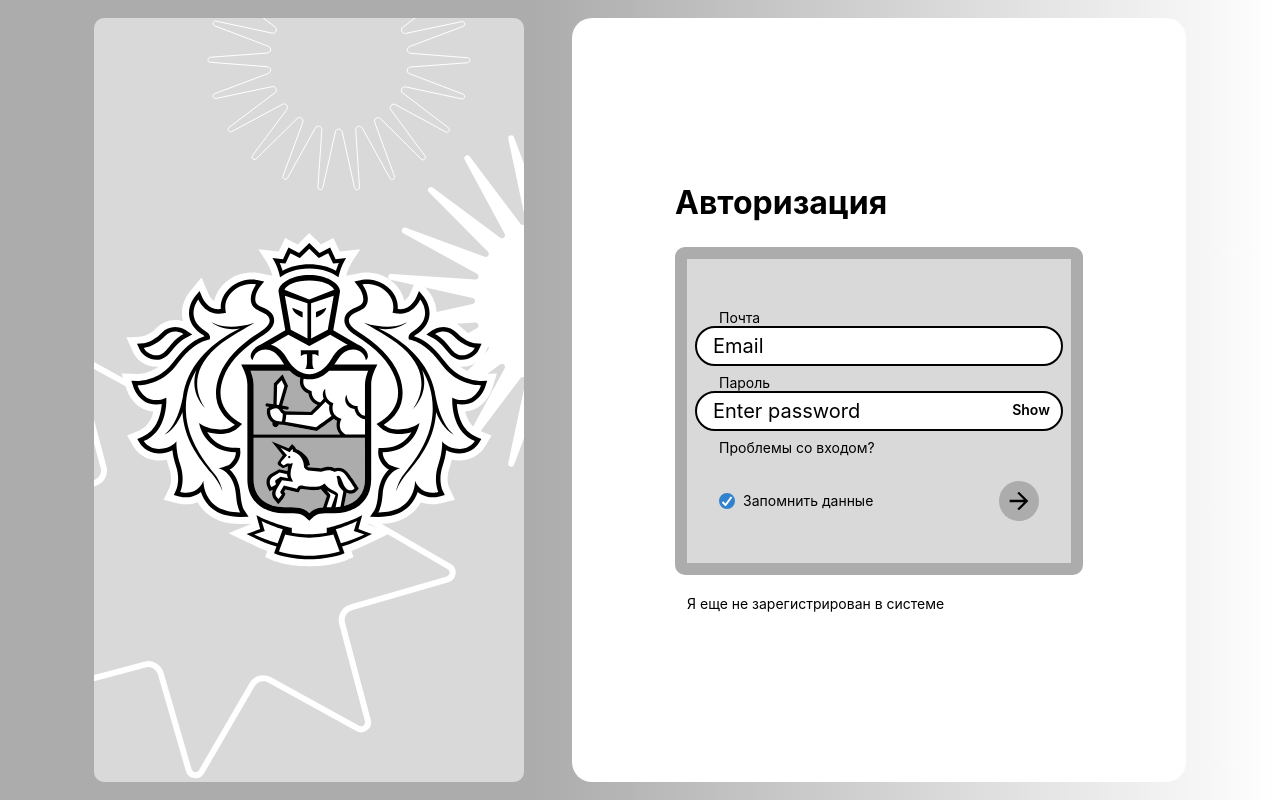
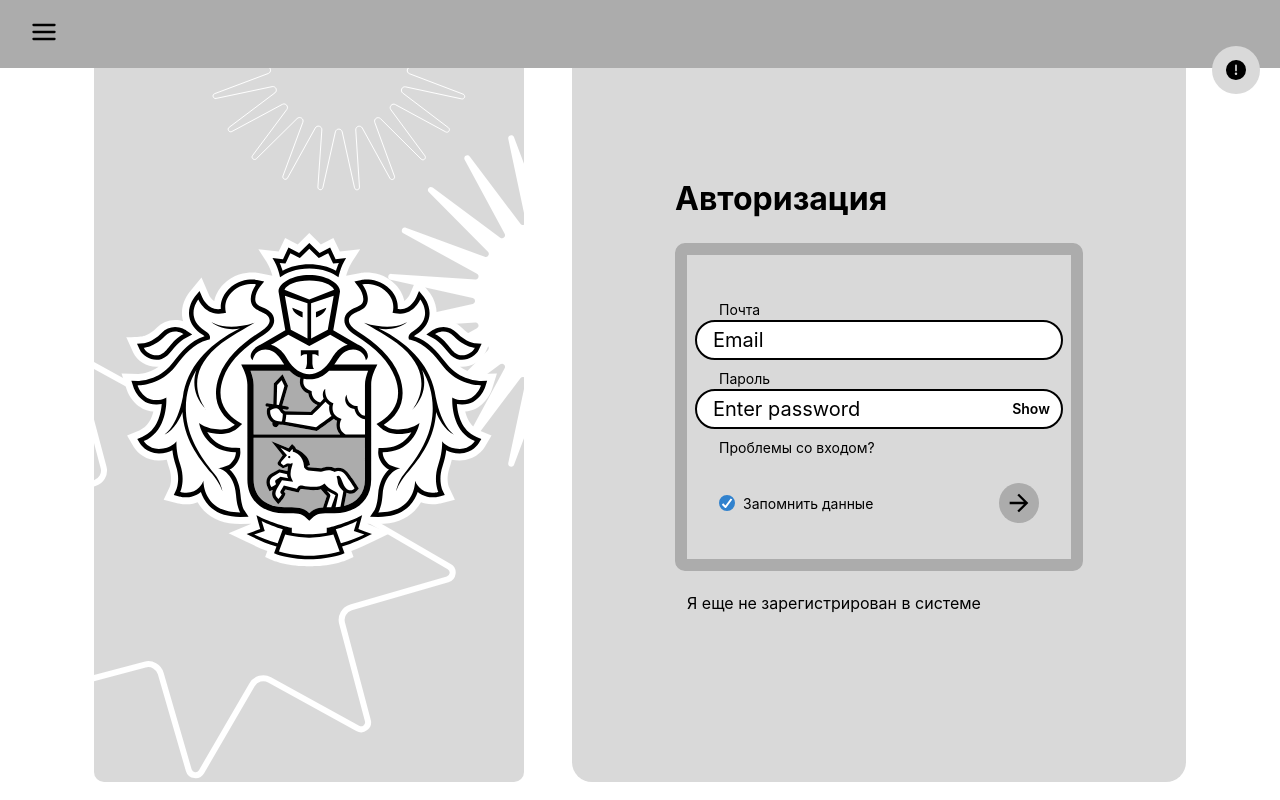
Before and after one commit to skipper-tink/skipper-frontend, a React (Create React App) app: page /Authentication in a window 1280 px wide. Built offline with nearby package versions, Linux system fonts and the light colour scheme.

Commit message:
Made header layout

```diff
--- a/src/App.tsx
+++ b/src/App.tsx
@@ -4,10 +4,12 @@ import Authentication from './components/Authentication';
 import NotFound from './components/NotFound';
 import { Route, Routes } from 'react-router-dom';
 import AllEmployees from './components/AllEmployees';
+import Sidebars from './components/Sidebars';
 
 function App() {
   return (
     <div className="App">
+      <Sidebars />
       <Routes>
         <Route path="/" element={<AllEmployees />} />
         <Route path="/Authentication" element={<Authentication />} />
--- a/src/components/Authentication/style.module.css
+++ b/src/components/Authentication/style.module.css
@@ -17,7 +17,7 @@
   width: 50%;
   height: 764px;
   border-radius: 20px;
-  background: #fff;
+  background: #d9d9d9;
   display: flex;
   align-items: center;
   justify-content: center;
--- /dev/null
+++ b/src/components/Sidebars.tsx
@@ -0,0 +1,69 @@
+import React from 'react';
+import {
+  Box,
+  Drawer,
+  DrawerBody,
+  DrawerContent,
+  DrawerHeader,
+  DrawerOverlay,
+  Flex,
+  IconButton,
+  useDisclosure,
+} from '@chakra-ui/react';
+import { HamburgerIcon, WarningIcon } from '@chakra-ui/icons';
+
+function Sidebars() {
+  const { isOpen, onOpen, onClose } = useDisclosure();
+  return (
+    <div>
+      <Box
+        w="100%"
+        h="68px"
+        position="absolute"
+        top="0"
+        left="0"
+        paddingRight="5"
+        paddingLeft="5"
+        paddingTop="2"
+        bg="buttonColor"
+      >
+        <Flex justifyContent="space-between">
+          <IconButton
+            aria-label="SideBar"
+            size="lg"
+            variant="solid"
+            color="black"
+            type="submit"
+            isRound={true}
+            icon={<HamburgerIcon />}
+            onClick={onOpen}
+            marginBottom="38px"
+          />
+          <IconButton
+            aria-label="Notification"
+            size="lg"
+            variant="solid"
+            color="black"
+            backgroundColor="gray"
+            isRound={true}
+            alignSelf={'flex-end'}
+            icon={<WarningIcon boxSize={'5'} />}
+            onClick={() => console.log('123')}
+          />
+        </Flex>
+      </Box>
+      <Drawer placement={'left'} onClose={onClose} isOpen={isOpen}>
+        <DrawerOverlay />
+        <DrawerContent>
+          <DrawerHeader borderBottomWidth="1px">Basic Drawer</DrawerHeader>
+          <DrawerBody>
+            <p>Some contents...</p>
+            <p>Some contents...</p>
+            <p>Some contents...</p>
+          </DrawerBody>
+        </DrawerContent>
+      </Drawer>
+    </div>
+  );
+}
+export default Sidebars;
--- a/src/css/App.css
+++ b/src/css/App.css
@@ -1,11 +1,5 @@
-#root {
-  background: linear-gradient(
-      90deg,
-      #acacac 41.67%,
-      rgba(172, 172, 172, 0.9) 47.92%,
-      rgba(172, 172, 172, 0) 100%
-    ),
-    #fff;
+#auth {
+  background: #fff;
   color: #000;
   font-size: 14px;
   font-style: normal;
```
